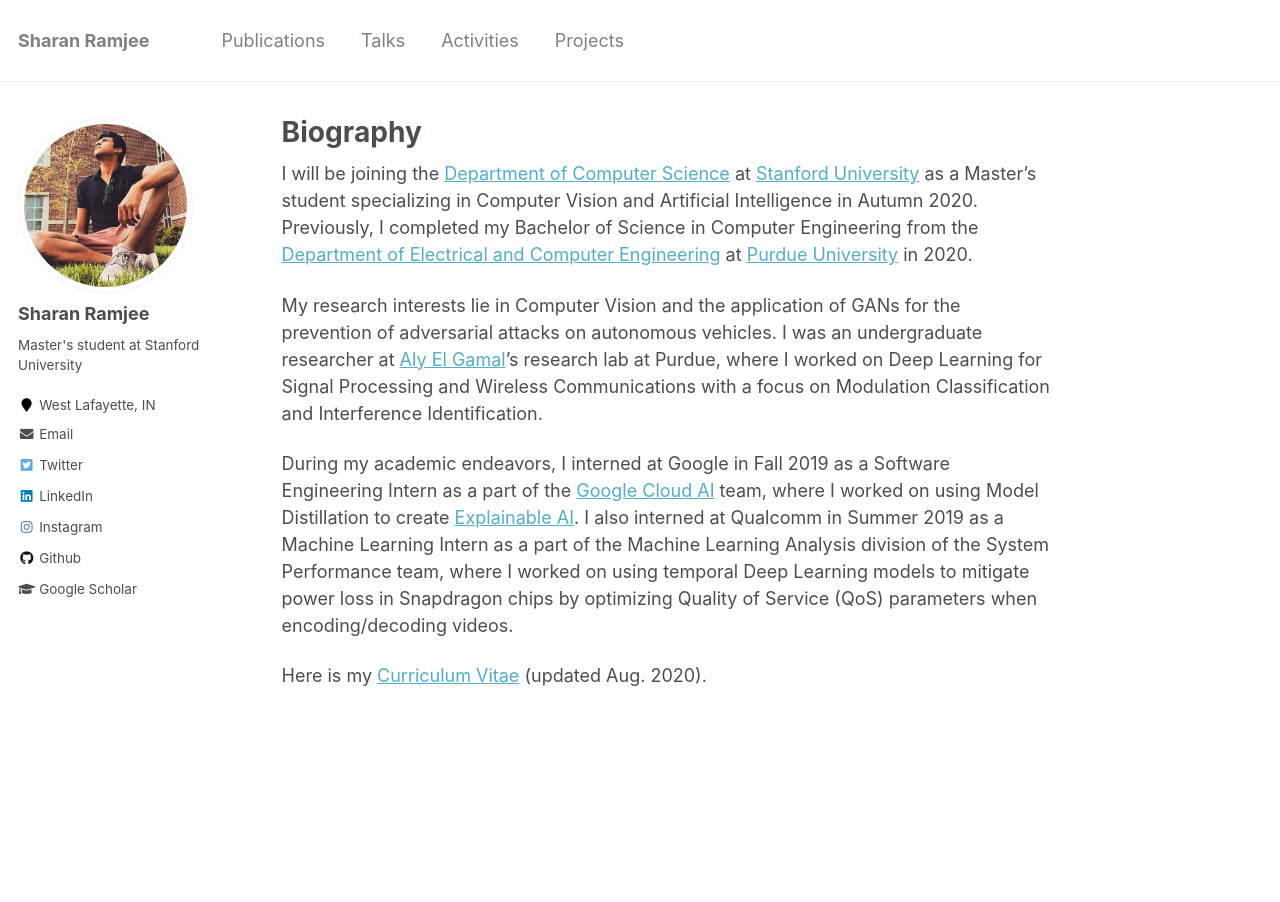
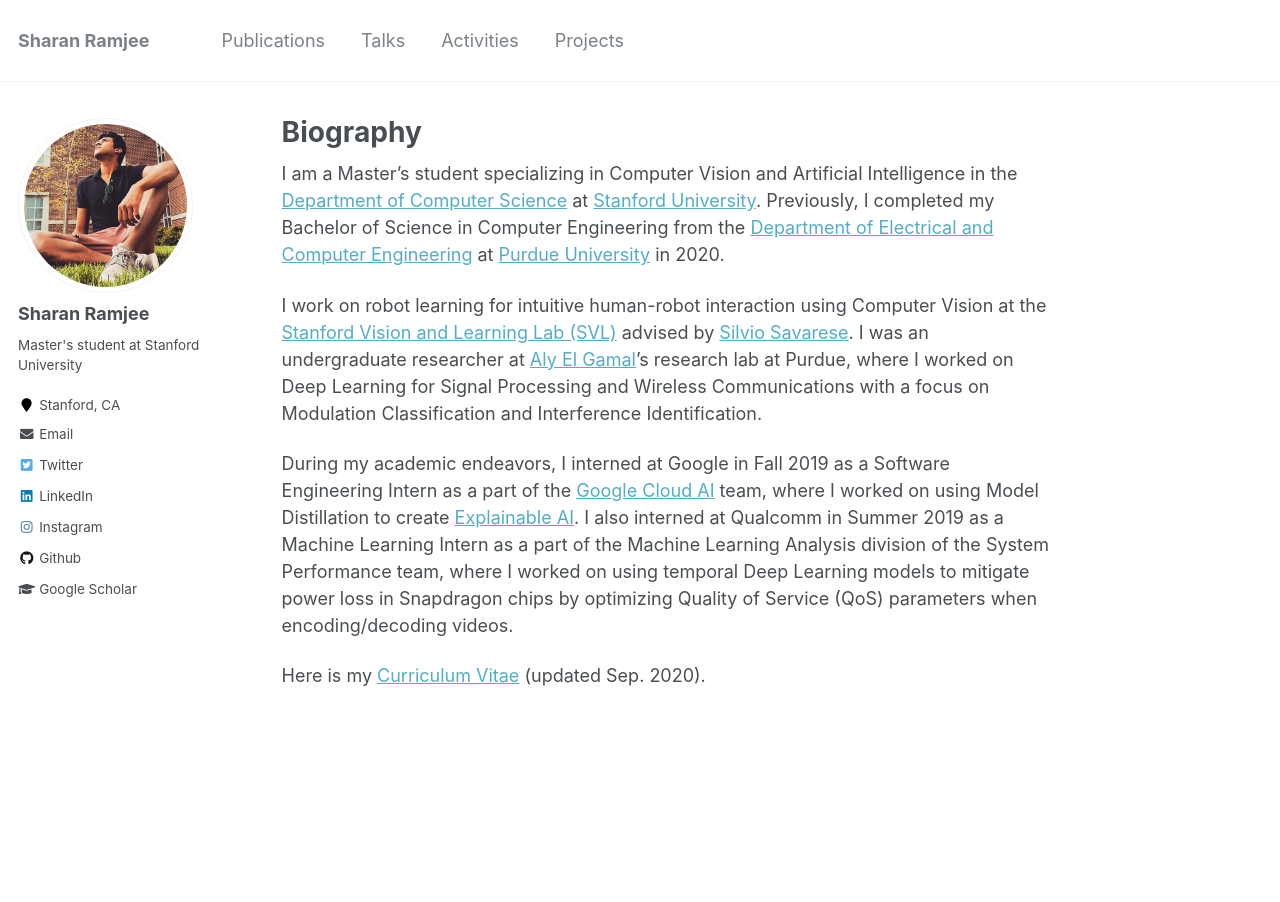
Before and after one commit to sharanramjee/sharanramjee.github.io, a Jekyll site: the page built from _pages/about.md, in a window 1280 px wide. Built offline with Jekyll 4.4.1, drawn with Linux system fonts in a browser that asks for light colours.

Commit message:
Updated about page and CV

```diff
--- a/_config.yml
+++ b/_config.yml
@@ -83,7 +83,7 @@ author:
   name             : "Sharan Ramjee"
   avatar           : "outdoors.jpg"
   bio              : "Master's student at Stanford University"
-  location         : "West Lafayette, IN"
+  location         : "Stanford, CA"
   employer         :
   pubmed           :
   googlescholar    : "https://scholar.google.com/citations?user=QYNYHEMAAAAJ&hl=en"
--- a/_pages/about.md
+++ b/_pages/about.md
@@ -7,10 +7,10 @@ redirect_from:
   - /about/
   - /about.html
 ---
-I will be joining the [Department of Computer Science](https://cs.stanford.edu/) at [Stanford University](https://www.stanford.edu/) as a Master's student specializing in Computer Vision and Artificial Intelligence in Autumn 2020. Previously, I completed my Bachelor of Science in Computer Engineering from the [Department of Electrical and Computer Engineering](https://engineering.purdue.edu/ECE) at [Purdue University](https://www.purdue.edu) in 2020.
+I am a Master's student specializing in Computer Vision and Artificial Intelligence in the [Department of Computer Science](https://cs.stanford.edu/) at [Stanford University](https://www.stanford.edu/). Previously, I completed my Bachelor of Science in Computer Engineering from the [Department of Electrical and Computer Engineering](https://engineering.purdue.edu/ECE) at [Purdue University](https://www.purdue.edu) in 2020.
 
-My research interests lie in Computer Vision and the application of GANs for the prevention of adversarial attacks on autonomous vehicles. I was an undergraduate researcher at [Aly El Gamal](https://web.ics.purdue.edu/~elgamala/)'s research lab at Purdue, where I worked on Deep Learning for Signal Processing and Wireless Communications with a focus on Modulation Classification and Interference Identification.
+I work on robot learning for intuitive human-robot interaction using Computer Vision at the [Stanford Vision and Learning Lab (SVL)](http://svl.stanford.edu/) advised by [Silvio Savarese](https://cvgl.stanford.edu/silvio/). I was an undergraduate researcher at [Aly El Gamal](https://web.ics.purdue.edu/~elgamala/)'s research lab at Purdue, where I worked on Deep Learning for Signal Processing and Wireless Communications with a focus on Modulation Classification and Interference Identification.
 
 During my academic endeavors, I interned at Google in Fall 2019 as a Software Engineering Intern as a part of the [Google Cloud AI](https://cloud.google.com/products/ai) team, where I worked on using Model Distillation to create [Explainable AI](https://cloud.google.com/explainable-ai). I also interned at Qualcomm in Summer 2019 as a Machine Learning Intern as a part of the Machine Learning Analysis division of the System Performance team, where I worked on using temporal Deep Learning models to mitigate power loss in Snapdragon chips by optimizing Quality of Service (QoS) parameters when encoding/decoding videos.
 
-Here is my [Curriculum Vitae](https://sharanramjee.github.io/files/SharanRamjeeCV.pdf) (updated Aug. 2020).
+Here is my [Curriculum Vitae](https://sharanramjee.github.io/files/SharanRamjeeCV.pdf) (updated Sep. 2020).
```
Also changed, not shown: 1 other file.
